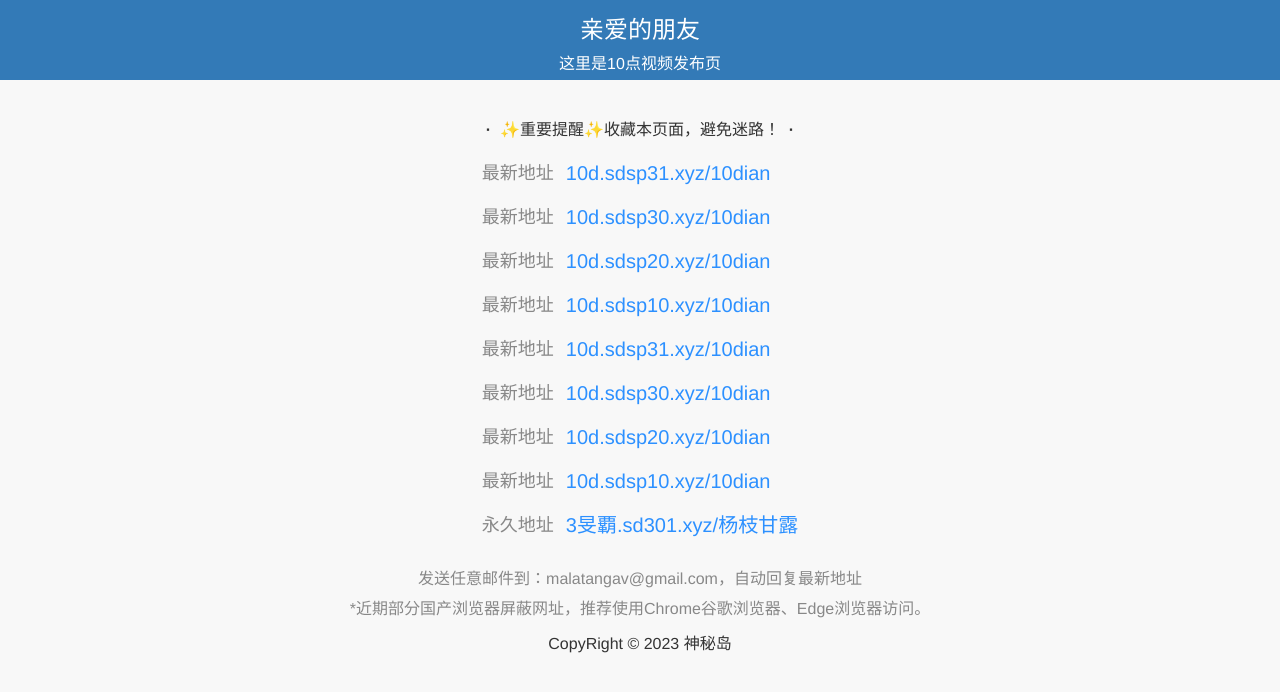
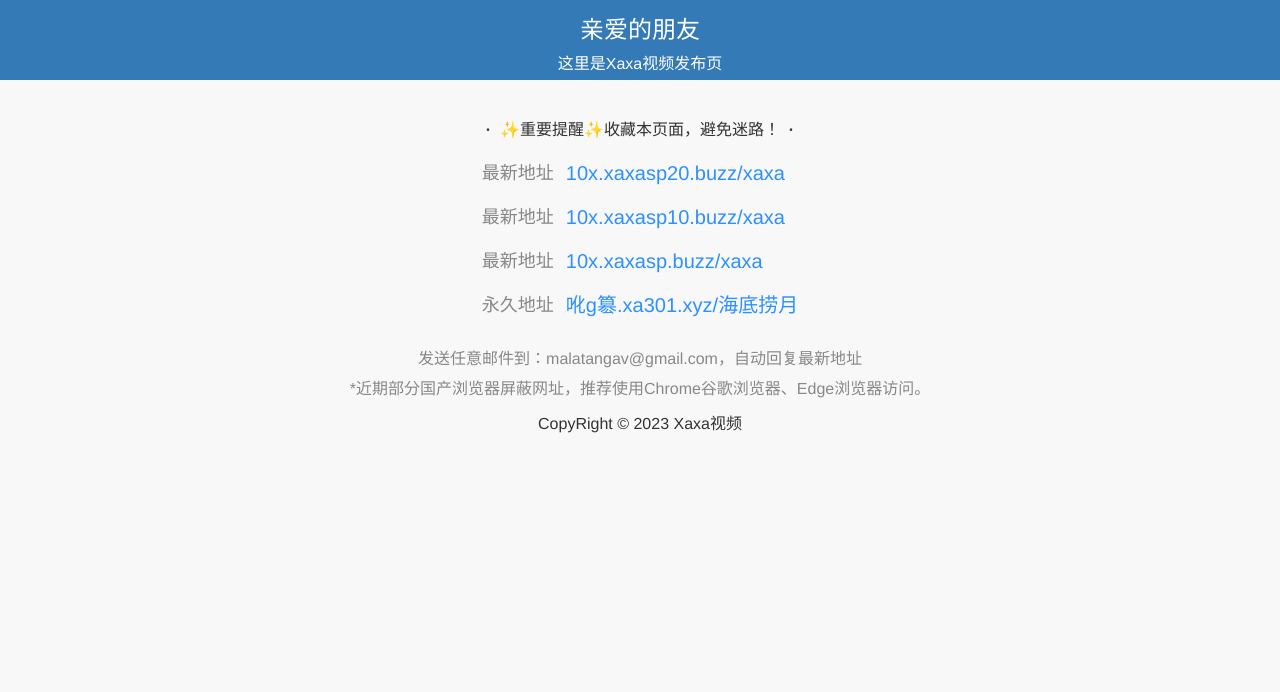
Before and after one commit to dizi10/xa, a plain HTML site: page index.html in a window 1280 px wide. Drawn offline with Linux system fonts and the light colour scheme.

Commit message:
Update index.html

```diff
--- a/index.html
+++ b/index.html
@@ -3,9 +3,9 @@
     <head>
         <meta http-equiv="Content-Type" content="text/html; charset=UTF-8">
         <meta name="viewport" content="width=device-width, initial-scale=1.0">
-		<title>杨枝甘露-10点视频</title>
-<meta name="keywords" content="杨枝甘露是一个绿色干净无广告的领域，站内收集了大家一致欢喜的分享，是个优质绿色网站！">
-<meta name="description" content="杨枝甘露是一个绿色干净无广告的领域，站内收集了大家一致欢喜的分享，是个优质绿色网站！">
+		<title>海底捞月-10点视频</title>
+<meta name="keywords" content="海底捞月是一个绿色干净无广告的领域，站内收集了大家一致欢喜的分享，是个优质绿色网站！">
+<meta name="description" content="海底捞月是一个绿色干净无广告的领域，站内收集了大家一致欢喜的分享，是个优质绿色网站！">
 <meta content="always" name="referrer">
 <meta name="viewport" content="width=device-width,initial-scale=1.0,minimum-scale=1.0,maximum-scale=1.0,user-scalable=no">
 	    <link rel="icon" href="./favicon.ico" type="image/x-icon"/>
@@ -33,24 +33,19 @@
 
 		<div class="top">
 			<div class="f24">亲爱的朋友</div>
-			<div class="f16">这里是10点视频发布页</div>
+			<div class="f16">这里是Xaxa视频发布页</div>
 		</div>
 		<div class="main">
             <div class="x2"><b>·</b>&nbsp;&nbsp;✨重要提醒✨收藏本页面，避免迷路！&nbsp;&nbsp;<b>·</b></div>
             <table class="xianlu">
-	<tr><th>最新地址&nbsp;&nbsp;</th><td><a href="https://10d.sdsp31.xyz/10dian"target="_blank" rel="external nofollow noopener" >10d.sdsp31.xyz/10dian</a></td></tr>
-                <tr><th>最新地址&nbsp;&nbsp;</th><td><a href="https://10d.sdsp30.xyz/10dian" target="_blank" rel="external nofollow noopener" >10d.sdsp30.xyz/10dian</a></td></tr>
-                <tr><th>最新地址&nbsp;&nbsp;</th><td><a href="https://10d.sdsp20.xyz/10dian" target="_blank" rel="external nofollow noopener" >10d.sdsp20.xyz/10dian</a></td></tr>
-                <tr><th>最新地址&nbsp;&nbsp;</th><td><a href="https://10d.sdsp32.xyz/10dian" target="_blank" rel="external nofollow noopener" >10d.sdsp10.xyz/10dian</a></td></tr>
-	<tr><th>最新地址&nbsp;&nbsp;</th><td><a href="https://10d.sdsp31.xyz/10dian"target="_blank" rel="external nofollow noopener" >10d.sdsp31.xyz/10dian</a></td></tr>
-                <tr><th>最新地址&nbsp;&nbsp;</th><td><a href="https://10d.sdsp30.xyz/10dian" target="_blank" rel="external nofollow noopener" >10d.sdsp30.xyz/10dian</a></td></tr>
-                <tr><th>最新地址&nbsp;&nbsp;</th><td><a href="https://10d.sdsp20.xyz/10dian" target="_blank" rel="external nofollow noopener" >10d.sdsp20.xyz/10dian</a></td></tr>
-                <tr><th>最新地址&nbsp;&nbsp;</th><td><a href="https://10d.sdsp10.xyz/10dian" target="_blank" rel="external nofollow noopener" >10d.sdsp10.xyz/10dian</a></td></tr>
-                <tr><th>永久地址&nbsp;&nbsp;</th><td><a href="https://3旻覇.sd301.xyz/杨枝甘露" target="_blank" rel="external nofollow noopener" >3旻覇.sd301.xyz/杨枝甘露</a></td></tr>
+                <tr><th>最新地址&nbsp;&nbsp;</th><td><a href="https://10x.xaxasp20.buzz/xaxa" target="_blank" rel="external nofollow noopener" >10x.xaxasp20.buzz/xaxa</a></td></tr>
+                <tr><th>最新地址&nbsp;&nbsp;</th><td><a href="https://10x.xaxasp10.buzz/xaxa" target="_blank" rel="external nofollow noopener" >10x.xaxasp10.buzz/xaxa</a></td></tr>
+                <tr><th>最新地址&nbsp;&nbsp;</th><td><a href="https://10x.xaxasp.buzz/xaxa" target="_blank" rel="external nofollow noopener" >10x.xaxasp.buzz/xaxa</a></td></tr>
+                <tr><th>永久地址&nbsp;&nbsp;</th><td><a href="https://吪g簒.xa301.xyz/海底捞月" target="_blank" rel="external nofollow noopener" >吪g簒.xa301.xyz/海底捞月</a></td></tr>
             </table>
             <div class="youliana">发送任意邮件到：malatangav@gmail.com，自动回复最新地址</div>
 	     <div class="youliana">*近期部分国产浏览器屏蔽网址，推荐使用Chrome谷歌浏览器、Edge浏览器访问。</div>
-            <div class="des">CopyRight © 2023 神秘岛</div>
+            <div class="des">CopyRight © 2023 Xaxa视频</div>
         </div>
 
 </html>
```
